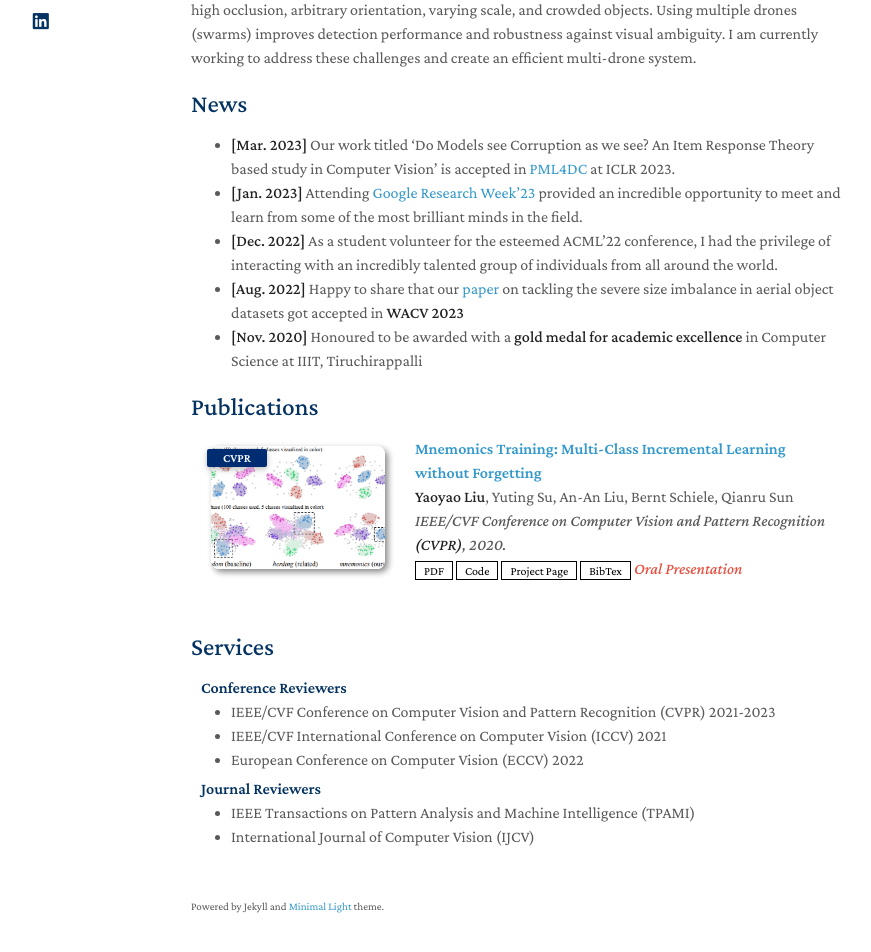
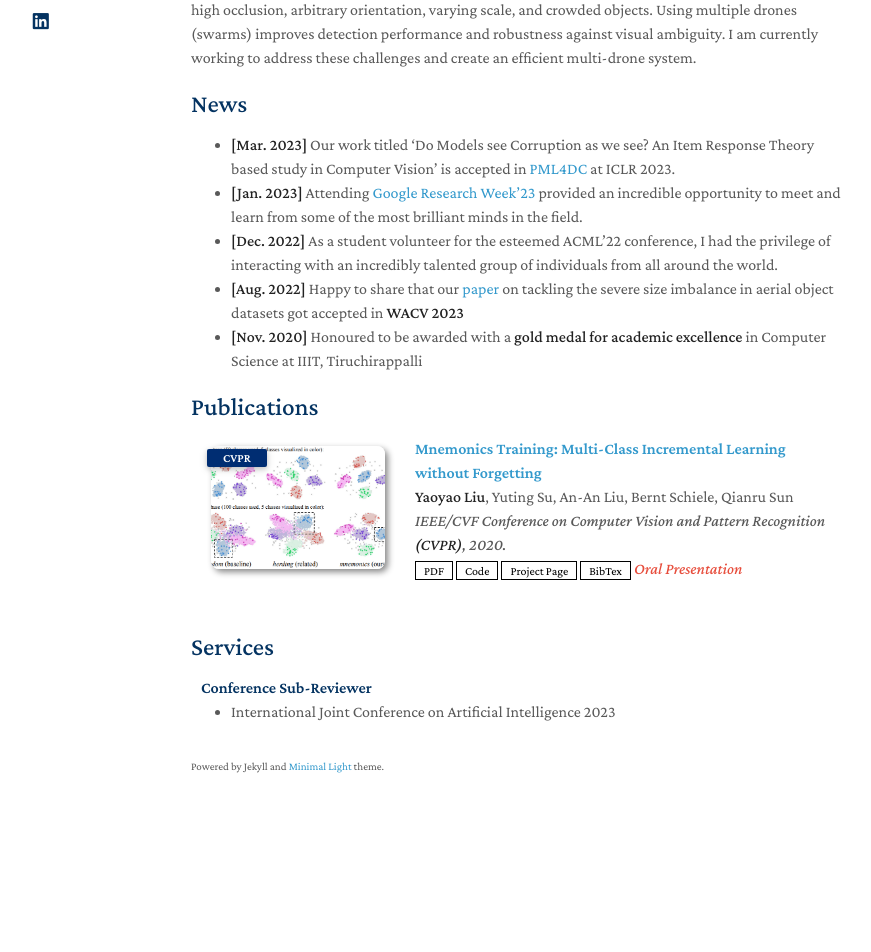
Before and after one commit to sairamrebbapragada/sairamrebbapragada.github.io, a Jekyll site: the page built from index.md, in a window 1280 px wide and 1367 px high. Shown: the part 380-1332 px from the top of the window, without its empty margins (279-1150 px from the left). Built offline with Jekyll 4.4.1, drawn with Linux system fonts in a browser that asks for light colours; nearby versions of some CDN libraries; a style sheet for code colours, icons or effects is not loaded; our own code applies the rules of GitHub Pages for plain Markdown files.

Commit message:
Update services.md

```diff
--- a/_includes/services.md
+++ b/_includes/services.md
@@ -1,16 +1,14 @@
 ## Services
 
-<h4 style="margin:0 10px 0;">Conference Reviewers</h4>
+<h4 style="margin:0 10px 0;">Conference Sub-Reviewer</h4>
 
 <ul style="margin:0 0 5px;">
-  <li><a href="http://cvpr2023.thecvf.com/"><autocolor>IEEE/CVF Conference on Computer Vision and Pattern Recognition (CVPR) 2021-2023</autocolor></a></li>
-  <li><a href="http://iccv2021.thecvf.com/"><autocolor>IEEE/CVF International Conference on Computer Vision (ICCV) 2021</autocolor></a></li>
-  <li><a href="https://eccv2022.ecva.net/"><autocolor>European Conference on Computer Vision (ECCV) 2022</autocolor></a></li>
+  <li><a href="https://ijcai-23.org/"><autocolor>International Joint Conference on Artificial Intelligence 2023</autocolor></a></li>
 </ul>
 
-<h4 style="margin:0 10px 0;">Journal Reviewers</h4>
+<!-- <h4 style="margin:0 10px 0;">Journal Reviewers</h4>
 
 <ul style="margin:0 0 20px;">
   <li><a href="https://www.computer.org/csdl/journal/tp"><autocolor>IEEE Transactions on Pattern Analysis and Machine Intelligence (TPAMI)</autocolor></a></li>
   <li><a href="https://www.springer.com/journal/11263"><autocolor>International Journal of Computer Vision (IJCV)</autocolor></a></li>
-</ul>
+</ul> -->
```
